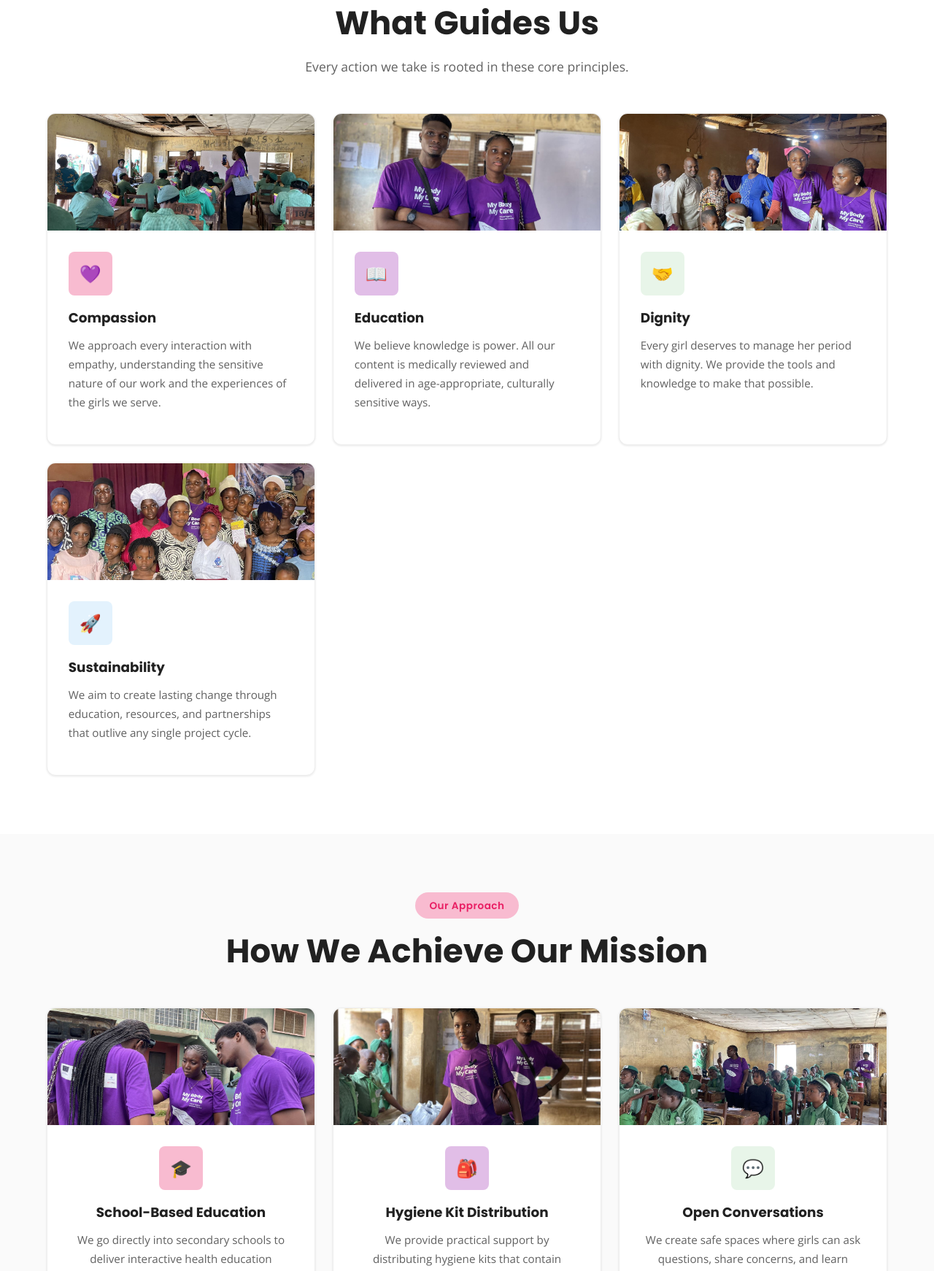
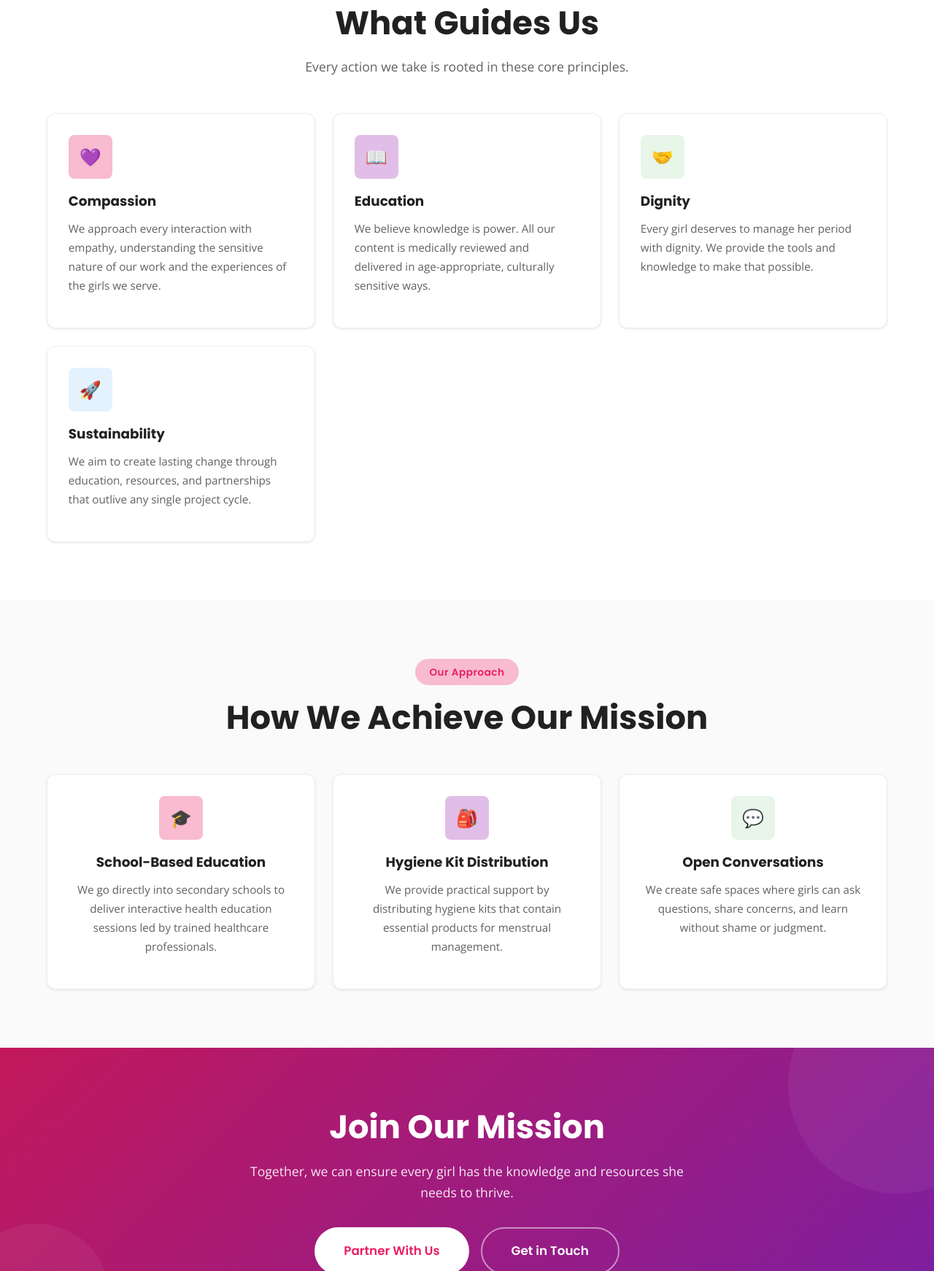
Before and after one commit to ajisefiniprecious-rgb/mybodymycare, a plain HTML site: page mission.html in a window 1280 px wide. Shown: the part 1736-3478 px from the top of the page at 73% size. Drawn offline with nearby package versions, Linux system fonts and the light colour scheme.

Commit message:
Revert card images on About and Mission pages

```diff
--- a/mission.html
+++ b/mission.html
@@ -93,7 +93,6 @@
       </div>
       <div class="features-grid">
         <div class="card fade-up">
-          <img src="images/IMG_1191.jpg" alt="Compassion" class="card-img">
           <div class="card-body">
             <div class="card-icon pink">&#128156;</div>
             <h3>Compassion</h3>
@@ -101,7 +100,6 @@
           </div>
         </div>
         <div class="card fade-up">
-          <img src="images/IMG_1270.jpg" alt="Education" class="card-img">
           <div class="card-body">
             <div class="card-icon purple">&#128214;</div>
             <h3>Education</h3>
@@ -109,7 +107,6 @@
           </div>
         </div>
         <div class="card fade-up">
-          <img src="images/IMG_2132.jpg" alt="Dignity" class="card-img">
           <div class="card-body">
             <div class="card-icon green">&#129309;</div>
             <h3>Dignity</h3>
@@ -117,7 +114,6 @@
           </div>
         </div>
         <div class="card fade-up">
-          <img src="images/IMG_2112.jpg" alt="Sustainability" class="card-img">
           <div class="card-body">
             <div class="card-icon blue">&#128640;</div>
             <h3>Sustainability</h3>
@@ -137,7 +133,6 @@
       </div>
       <div class="features-grid">
         <div class="card fade-up">
-          <img src="images/IMG_1125.jpg" alt="School-based education" class="card-img">
           <div class="card-body text-center">
             <div class="card-icon pink" style="margin:0 auto 1.2rem;">&#127891;</div>
             <h3>School-Based Education</h3>
@@ -145,7 +140,6 @@
           </div>
         </div>
         <div class="card fade-up">
-          <img src="images/IMG_1215.jpg" alt="Hygiene kit distribution" class="card-img">
           <div class="card-body text-center">
             <div class="card-icon purple" style="margin:0 auto 1.2rem;">&#127890;</div>
             <h3>Hygiene Kit Distribution</h3>
@@ -153,7 +147,6 @@
           </div>
         </div>
         <div class="card fade-up">
-          <img src="images/IMG_1237.jpg" alt="Open conversations" class="card-img">
           <div class="card-body text-center">
             <div class="card-icon green" style="margin:0 auto 1.2rem;">&#128172;</div>
             <h3>Open Conversations</h3>
```
Also changed, not shown: about.html (+0 -4 lines).
